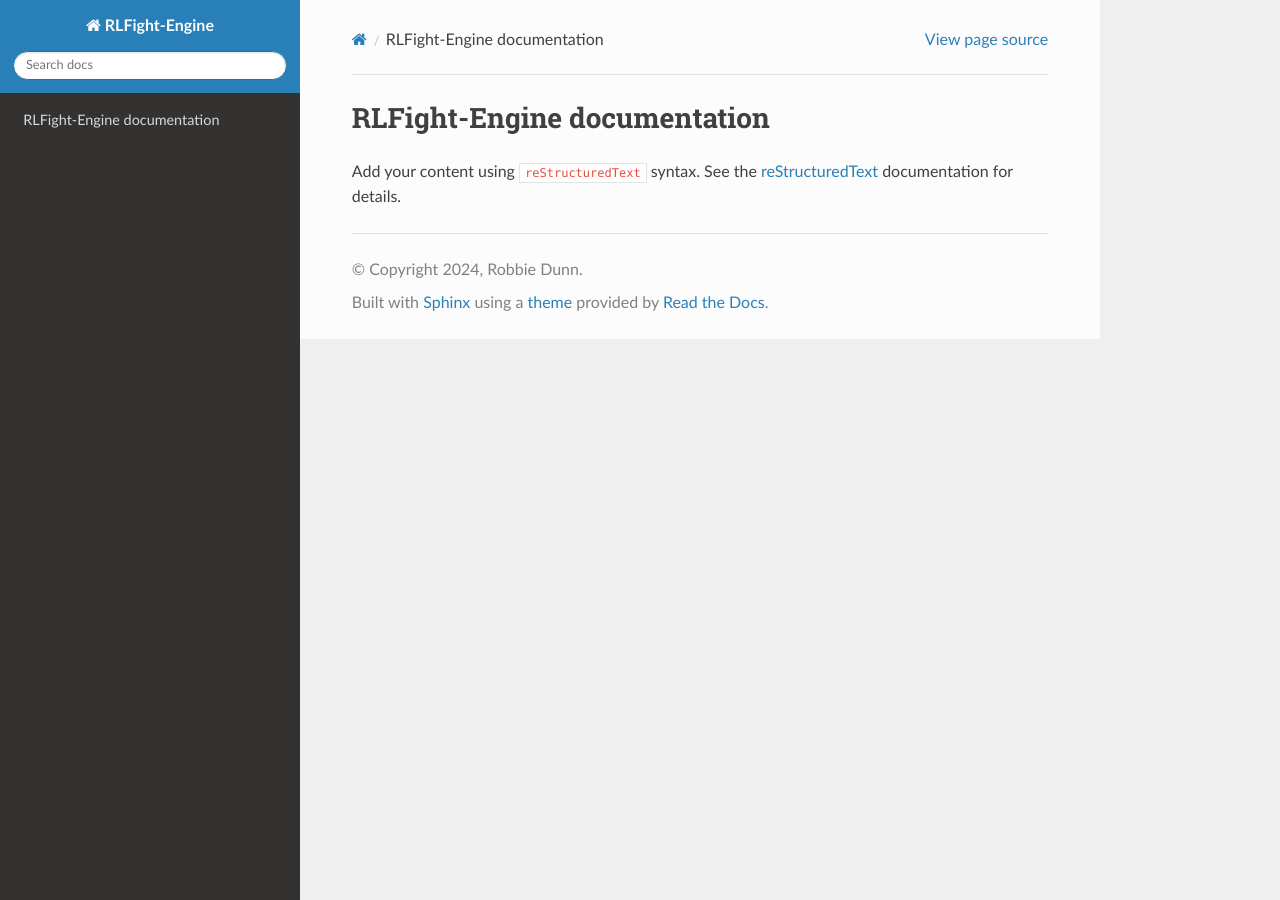
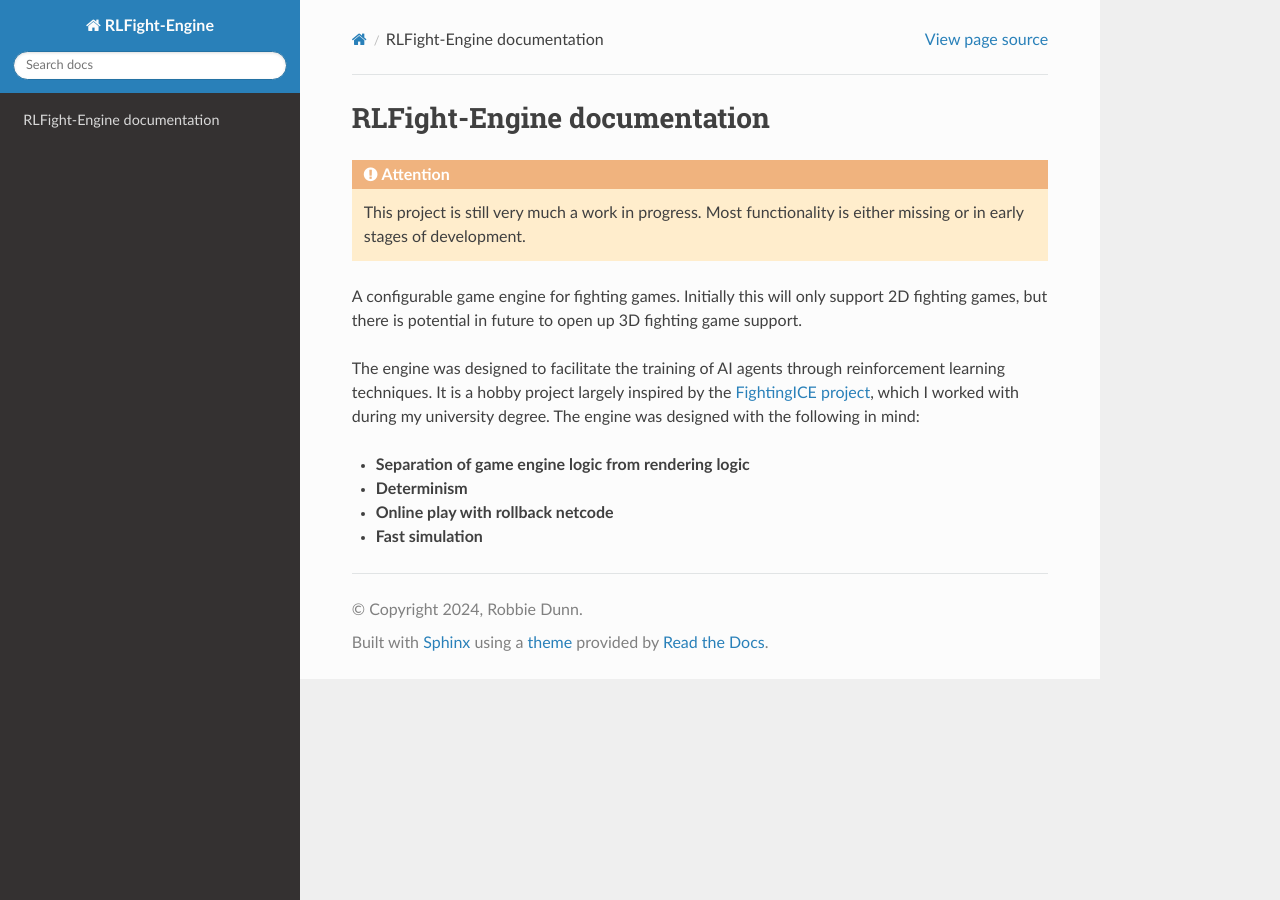
Before and after one commit to robbiejdunn/rlfight-engine, a Sphinx documentation site: the page built from doc/source/index.rst, in a window 1280 px wide. Built offline with Sphinx 7.4.7 and the Read the Docs theme 3.1.0, drawn with Linux system fonts in a browser that asks for light colours.

Commit message:
DOC: index page for docs started (#19)
Added a brief description of the planned project in the index page.

```diff
--- a/doc/source/index.rst
+++ b/doc/source/index.rst
@@ -6,10 +6,17 @@
 RLFight-Engine documentation
 ============================
 
-Add your content using ``reStructuredText`` syntax. See the
-`reStructuredText <https://www.sphinx-doc.org/en/master/usage/restructuredtext/index.html>`_
-documentation for details.
+.. attention::
+   This project is still very much a work in progress. Most functionality is either missing or in early stages of development.
 
+A configurable game engine for fighting games. Initially this will only support 2D fighting games, but there is potential in future to open up 3D fighting game support.
+
+The engine was designed to facilitate the training of AI agents through reinforcement learning techniques. It is a hobby project largely inspired by the `FightingICE project <https://github.com/TeamFightingICE/FightingICE>`_, which I worked with during my university degree. The engine was designed with the following in mind:
+
+* **Separation of game engine logic from rendering logic**
+* **Determinism**
+* **Online play with rollback netcode**
+* **Fast simulation**
 
 .. toctree::
    :maxdepth: 2
```
Also changed, not shown: doc/README.md.
